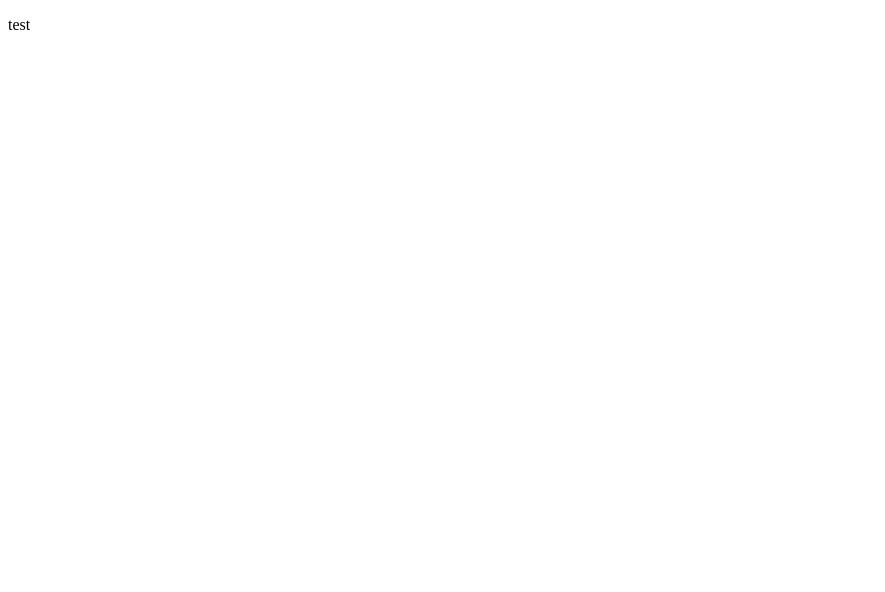
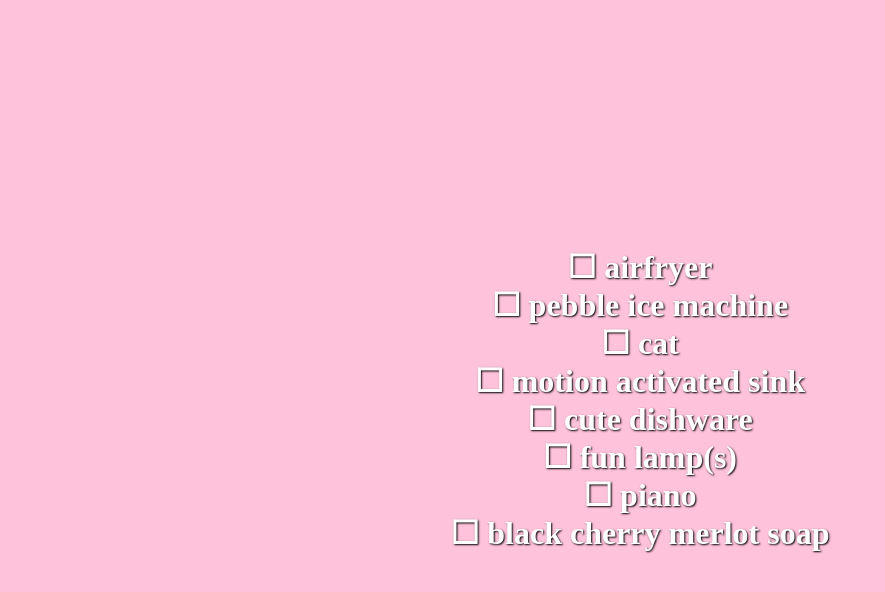
Before and after one commit to CaedenHarper/CaedenHarper.github.io, a plain HTML site: page list/index.html in a window 1280 px wide. Shown: the whole page, without its empty margins (0-885 px from the left). Drawn offline with Linux system fonts and the light colour scheme.

Commit message:
add list

```diff
--- a/index.css
+++ b/index.css
@@ -1,15 +1,15 @@
 body {
-    background-color: black;
+    background-color: #ffc2db;
 }
 
-div {
+#main_div {
     display: flex;
     flex-direction: column;
     justify-content: center;
     align-items: center;
 
     width: auto;
-    height: 20%;
+    height: 1%;
     /* background-color: red; */
 
     position: absolute;
@@ -38,6 +38,10 @@ div {
     align-self: flex-end;
 }
 
+.shadow {
+    text-shadow: 2px 2px 2px black;
+}
+
 /* https://stackoverflow.com/questions/826782/how-to-disable-text-selection-highlighting */
 .noselect {
     -webkit-touch-callout: none; /* iOS Safari */
--- a/list/index.css
+++ b/list/index.css
@@ -0,0 +1,47 @@
+body {
+    background-color: #ffc2db;
+}
+
+#main_div {
+    display: flex;
+    flex-direction: column;
+    justify-content: center;
+    align-items: start;
+
+    width: auto;
+    height: 1%;
+    /* background-color: red; */
+
+    position: absolute;
+    top:0;
+    bottom: 0;
+    left: 0;
+    right: 0;
+
+    margin: auto;
+}
+
+.child {
+    width: auto;
+    margin: auto;
+    align-items: flex-start;
+
+    font-size: 200%;
+    font-weight: bold;
+    color: white;
+}
+
+.shadow {
+    text-shadow: 1px 1px 2px black;
+}
+
+/* https://stackoverflow.com/questions/826782/how-to-disable-text-selection-highlighting */
+.noselect {
+    -webkit-touch-callout: none; /* iOS Safari */
+      -webkit-user-select: none; /* Safari */
+       -khtml-user-select: none; /* Konqueror HTML */
+         -moz-user-select: none; /* Old versions of Firefox */
+          -ms-user-select: none; /* Internet Explorer/Edge */
+              user-select: none; /* Non-prefixed version, currently
+                                    supported by Chrome, Edge, Opera and Firefox */
+}
--- a/list/index.html
+++ b/list/index.html
@@ -10,7 +10,8 @@
         <link rel="icon" type="image/png" sizes="16x16" href="../resources/favicon-16x16.png">
     </head>
     <body>
-        <p>test</p>
+        <div id="main_div">
+        </div>
         <script src="index.js"></script>
     </body>
 </html>
--- a/list/index.js
+++ b/list/index.js
@@ -0,0 +1,32 @@
+const unchecked_box = String.fromCodePoint(9744);
+const checked_box = String.fromCodePoint(9745);
+const main_div = document.getElementById("main_div");
+var id_list = [];
+
+function append_div(id_name) {
+    var div = document.createElement('div');
+    div.id = id_name;
+    div.className = 'noselect child shadow';
+    div.textContent = unchecked_box + " " + id_name;
+    div.addEventListener("click", function () {return check_by_id(id_name)});
+    id_list.push(id_name);
+    main_div.appendChild(div);
+}
+
+function check_by_id(id_name) {
+    var div = document.getElementById(id_name);
+    if(div.textContent.startsWith(unchecked_box)) {
+        div.textContent = checked_box + " " + id_name;
+    } else {
+        div.textContent = unchecked_box + " " + id_name;
+    }
+}
+
+append_div("airfryer");
+append_div("pebble ice machine");
+append_div("cat");
+append_div("motion activated sink");
+append_div("cute dishware");
+append_div("fun lamp(s)");
+append_div("piano");
+append_div("black cherry merlot soap");
```
Also changed, not shown: index.html (+3 -3 lines), index.js (+16 -3 lines).
